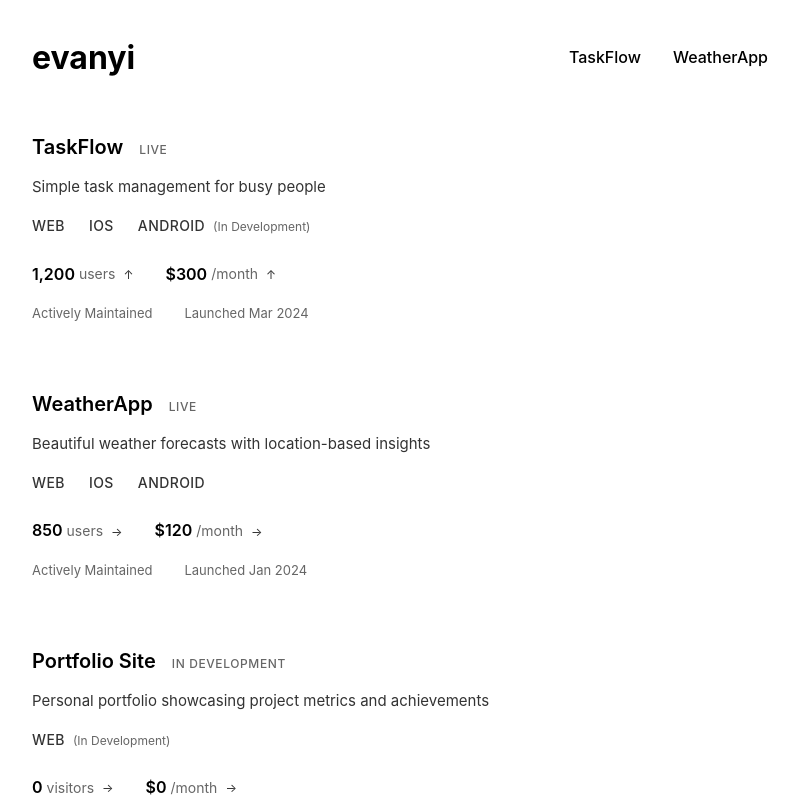
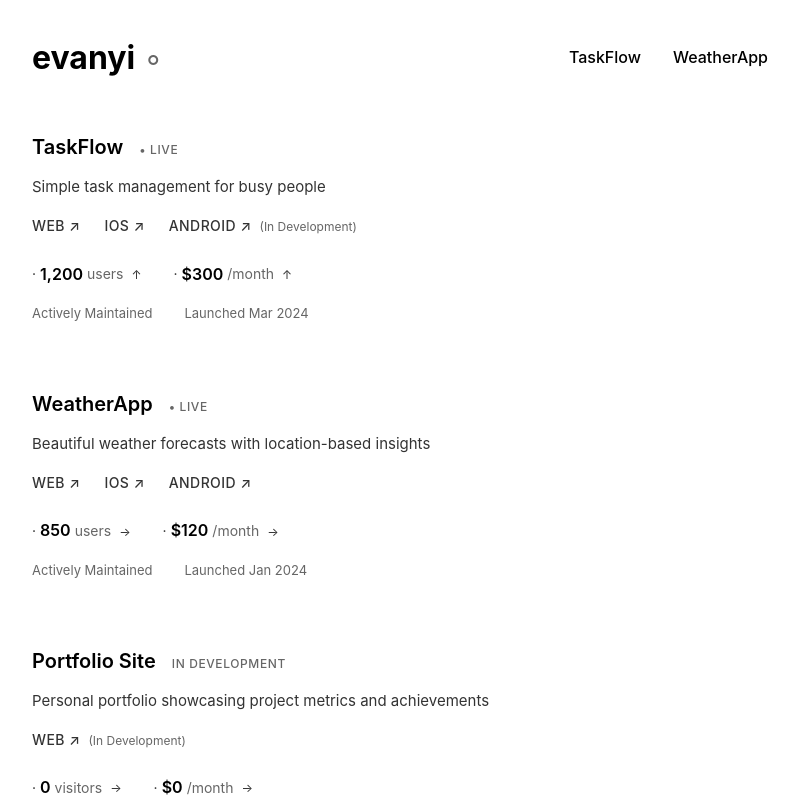
Before and after one commit to ideook/portfolio, a React (Vite) app: page / in a window 1280 px wide. Shown: the top 800 px of the page, without its empty margins (240-1038 px from the left). Built offline with nearby package versions, Linux system fonts and the light colour scheme.

Commit message:
Enhance Header and ProjectItem components with updated branding and status labels, and introduce new CSS styles for accentuation.

```diff
--- a/src/components/Header.jsx
+++ b/src/components/Header.jsx
@@ -6,7 +6,7 @@ function Header() {
 
   return (
     <header className={styles.header}>
-      <h1 className={styles.brand}>evanyi</h1>
+      <h1 className={styles.brand}>evanyi<span className={styles.brandAccent}> ◦</span></h1>
       <nav className={styles.nav}>
         {navigation.primaryProjects.map((project, index) => (
           <a
--- a/src/components/ProjectItem.jsx
+++ b/src/components/ProjectItem.jsx
@@ -1,7 +1,7 @@
 import styles from '../styles/components/ProjectItem.module.css'
 
 const STATUS_LABELS = {
-  'launched': 'Live',
+  'launched': '• Live',
   'development': 'In Development',
   'paused': 'Paused',
   'discontinued': 'Discontinued'
@@ -59,7 +59,7 @@ function ProjectItem({ project }) {
               rel="noopener noreferrer"
               className={styles.platformLink}
             >
-              <span className={styles.platformName}>{platform}</span>
+              <span className={styles.platformName}>{platform} ↗</span>
               {data.status !== 'launched' && (
                 <span className={styles.platformStatus}>({STATUS_LABELS[data.status]})</span>
               )}
@@ -70,6 +70,7 @@ function ProjectItem({ project }) {
 
       <div className={styles.projectMetrics}>
         <div className={styles.metric}>
+          <span className={styles.metricPrefix}>·</span>
           <span className={styles.metricValue}>
             {project.users.count.toLocaleString()}
           </span>
@@ -79,6 +80,7 @@ function ProjectItem({ project }) {
           {userTrend && <span className={styles.metricTrend}>{userTrend}</span>}
         </div>
         <div className={styles.metric}>
+          <span className={styles.metricPrefix}>·</span>
           <span className={styles.metricValue}>
             {project.revenue.monthly}
           </span>
--- a/src/styles/components/Header.module.css
+++ b/src/styles/components/Header.module.css
@@ -12,6 +12,11 @@
   font-weight: 700;
   color: var(--color-primary);
   margin: 0;
+}
+
+.brandAccent {
+  color: var(--color-tertiary);
+  font-weight: 400;
 }
 
 .nav {
```
